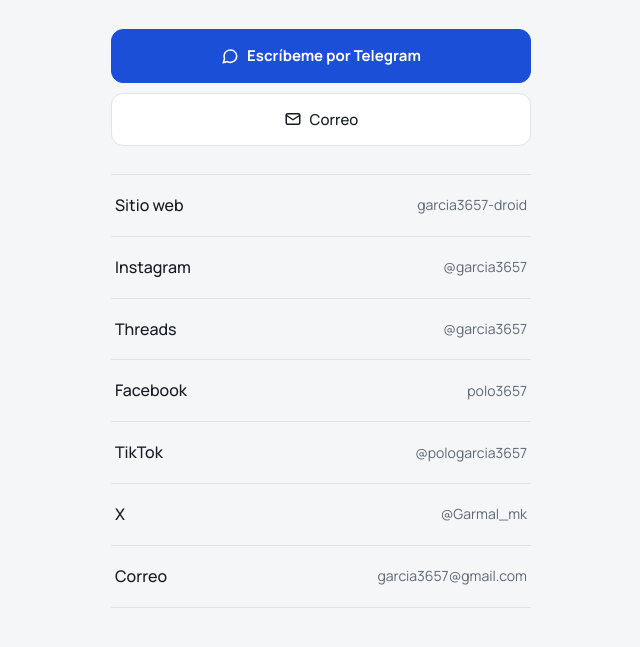
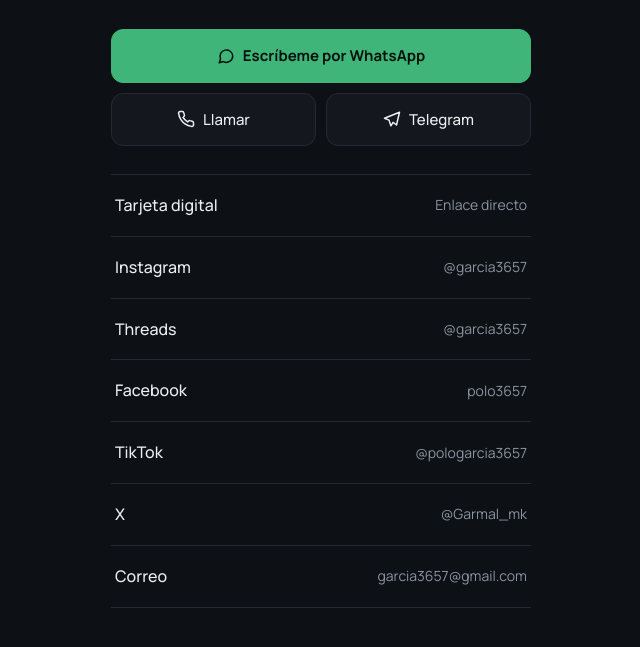
Before and after one commit to garcia3657-droid/legarciam, a plain HTML site: page index.html in a window 1280 px wide. Shown: the part 225-872 px from the top of the page, without its empty margins (319-959 px from the left). Drawn offline with Linux system fonts and the light colour scheme.

Commit message:
Add files via upload

```diff
--- a/index.html
+++ b/index.html
@@ -9,14 +9,10 @@
 <link href="https://fonts.googleapis.com/css2?family=Manrope:wght@400;500;700&display=swap" rel="stylesheet">
 <style>
 :root{
-  --bg:#F4F6F8; --surface:#FFFFFF; --ink:#161B22; --muted:#5E6875; --line:#DFE4EA; --accent:#1B4FD8; --on-accent:#FFFFFF;
-  box-sizing:border-box;
+  --bg:#0D1014; --surface:#14181E; --ink:#ECEEF1; --muted:#8B94A1; --line:#232A33; --accent:#3FB57A; --on-accent:#06110B;
+  color-scheme:dark; box-sizing:border-box;
   padding-top:env(safe-area-inset-top,0px); padding-bottom:env(safe-area-inset-bottom,0px);
 }
-@media (prefers-color-scheme: dark){
-  :root:not([data-theme="light"]){--bg:#0F1318; --surface:#171C23; --ink:#F1F3F6; --muted:#9AA4B1; --line:#262D37; --accent:#6C93FF; --on-accent:#0F1318;}
-}
-:root[data-theme="dark"]{--bg:#0F1318; --surface:#171C23; --ink:#F1F3F6; --muted:#9AA4B1; --line:#262D37; --accent:#6C93FF; --on-accent:#0F1318;}
 *{box-sizing:border-box;margin:0}
 html{scroll-padding-top:env(safe-area-inset-top,0px)}
 body{background:var(--bg);color:var(--ink);font-family:"Manrope",system-ui,-apple-system,"Segoe UI",sans-serif;line-height:1.55;min-height:100vh;display:flex;justify-content:center;padding:40px 20px 56px}
@@ -27,7 +23,7 @@ main{width:100%;max-width:420px}
 h1{font-size:26px;font-weight:700;letter-spacing:-.01em;line-height:1.2}
 .role{color:var(--muted);margin-top:4px;font-size:15px}
 .bio{margin:16px auto 0;max-width:34ch;font-size:15px;color:var(--ink)}
-.actions{display:grid;grid-template-columns:1fr;gap:10px;margin-bottom:28px}
+.actions{display:grid;grid-template-columns:1fr 1fr;gap:10px;margin-bottom:28px}
 .btn{display:flex;align-items:center;justify-content:center;gap:8px;padding:14px 12px;border-radius:12px;border:1px solid var(--line);background:var(--surface);color:var(--ink);text-decoration:none;font-weight:500;font-size:15px;transition:border-color .15s}
 .btn:hover{border-color:var(--accent)}
 .btn.primary{grid-column:1/-1;background:var(--accent);border-color:var(--accent);color:var(--on-accent);font-weight:700}
@@ -50,18 +46,22 @@ footer{text-align:center;color:var(--muted);font-size:13px;margin-top:32px}
   </header>
 
   <nav class="actions" aria-label="Contacto directo">
-    <a class="btn primary" href="https://t.me/Polo_Mk">
+    <a class="btn primary" href="https://wa.me/528112997149">
       <svg viewBox="0 0 24 24" fill="none" stroke="currentColor" stroke-width="2" stroke-linecap="round" stroke-linejoin="round"><path d="M21 12a8.5 8.5 0 0 1-12.6 7.4L3 21l1.7-5.2A8.5 8.5 0 1 1 21 12z"/></svg>
-      Escríbeme por Telegram
+      Escríbeme por WhatsApp
     </a>
-    <a class="btn" href="mailto:garcia3657@gmail.com">
-      <svg viewBox="0 0 24 24" fill="none" stroke="currentColor" stroke-width="2" stroke-linecap="round" stroke-linejoin="round"><rect x="3" y="5" width="18" height="14" rx="2"/><path d="m3 7 9 6 9-6"/></svg>
-      Correo
+    <a class="btn" href="tel:+528112997149">
+      <svg viewBox="0 0 24 24" fill="none" stroke="currentColor" stroke-width="2" stroke-linecap="round" stroke-linejoin="round"><path d="M22 16.9v3a2 2 0 0 1-2.2 2 19.8 19.8 0 0 1-8.6-3.1 19.5 19.5 0 0 1-6-6A19.8 19.8 0 0 1 2.1 4.2 2 2 0 0 1 4.1 2h3a2 2 0 0 1 2 1.7c.1 1 .4 1.9.7 2.8a2 2 0 0 1-.5 2.1L8.1 9.9a16 16 0 0 0 6 6l1.3-1.3a2 2 0 0 1 2.1-.4c.9.3 1.8.6 2.8.7a2 2 0 0 1 1.7 2z"/></svg>
+      Llamar
+    </a>
+    <a class="btn" href="https://t.me/Polo_Mk">
+      <svg viewBox="0 0 24 24" fill="none" stroke="currentColor" stroke-width="2" stroke-linecap="round" stroke-linejoin="round"><path d="M22 3 2 11l6 2.5L10.5 21l3-4.5L18 20z"/></svg>
+      Telegram
     </a>
   </nav>
 
   <section class="links" aria-label="Enlaces">
-    <a href="https://github.com/garcia3657-droid"><b>Sitio web</b><span>garcia3657-droid</span></a>
+    <a href="https://garcia3657-droid.github.io/legarciam/"><b>Tarjeta digital</b><span>Enlace directo</span></a>
     <a href="https://instagram.com/garcia3657"><b>Instagram</b><span>@garcia3657</span></a>
     <a href="https://www.threads.com/@garcia3657"><b>Threads</b><span>@garcia3657</span></a>
     <a href="https://www.facebook.com/polo3657"><b>Facebook</b><span>polo3657</span></a>
```
